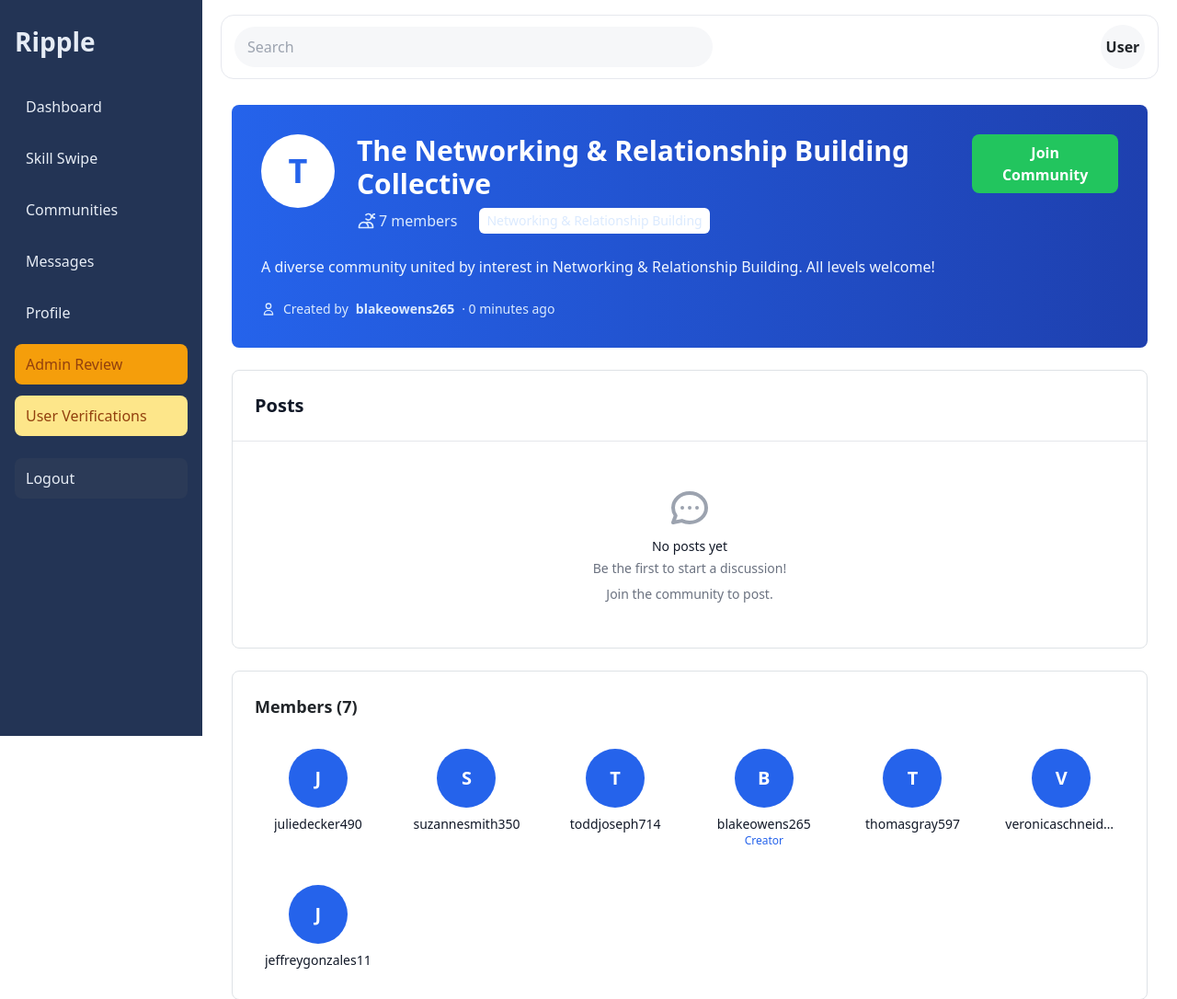
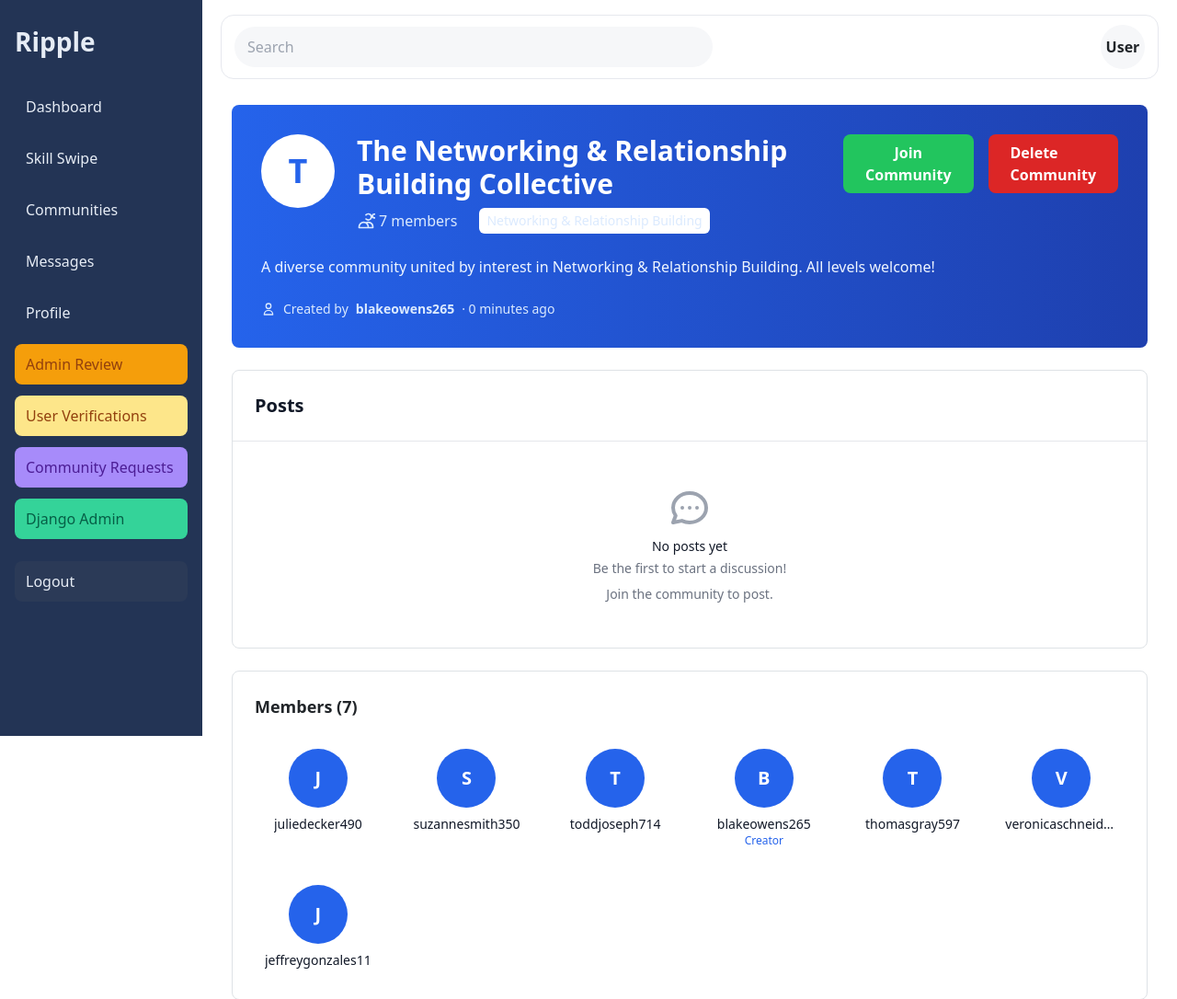
Before and after one commit to Ethan-Grey/Ripple, a Django app: page /communities/219/ in a window 1280 px wide. Shown: the top 1086 px of the page at 92% size. Run offline with Django 5.2, Linux system fonts and the light colour scheme; a user stored in the database is signed in; data comes from the database, SQL or seed files in the repository; both versions use the stored data as it was after the commit; some libraries are stand-ins or nearby versions.

Commit message:
feat: Add admin community management functionality
- Add admin community request review system with approve/reject actions
- Add admin-only community deletion with confirmation page
- Add Community Requests and Django Admin buttons to navbar for staff
- Fix community request redirect URL bug
- Add URL patterns for admin request review and community deletion

Provides comprehensive admin tools for managing community lifecycle
from request approval to deletion.

```diff
--- a/communities/templates/communities/community_detail.html
+++ b/communities/templates/communities/community_detail.html
@@ -23,6 +23,7 @@
             </div>
         </div>
 
+        <div class="flex gap-3">
             {% if user.is_authenticated %}
                 {% if is_member %}
                     <form method="POST" action="{% url 'communities:leave_community' community.pk %}">
@@ -40,6 +41,14 @@
                     </form>
                 {% endif %}
             {% endif %}
+
+            {% if user.is_staff %}
+                <a href="{% url 'communities:delete_community' community.pk %}"
+                   class="px-6 py-2 bg-red-600 text-white rounded-lg font-semibold hover:bg-red-700 transition-colors">
+                    Delete Community
+                </a>
+            {% endif %}
+        </div>
     </div>
 
     <p class="mt-4 text-blue-50">{{ community.description }}</p>
--- a/communities/urls.py
+++ b/communities/urls.py
@@ -27,4 +27,11 @@
     # Community requests
     path('request/', views.request_community, name='request_community'),
     path('my-requests/', views.my_community_requests, name='my_requests'),
+
+    # Admin: Community request review
+    path('admin/requests/', views.admin_community_requests, name='admin_community_requests'),
+    path('admin/requests/<int:request_id>/<str:action>/', views.admin_community_request_action, name='admin_community_request_action'),
+
+    # Admin: Delete community
+    path('<int:pk>/delete/', views.delete_community, name='delete_community'),
 ]
--- a/communities/views.py
+++ b/communities/views.py
@@ -1,5 +1,6 @@
 from django.shortcuts import render, get_object_or_404, redirect
 from django.contrib.auth.decorators import login_required
+from django.contrib.admin.views.decorators import staff_member_required
 from django.contrib import messages
 from django.http import JsonResponse
 from django.db.models import Count, Q, Prefetch
@@ -317,7 +318,7 @@
                 status='pending'
             ).exists():
                 messages.warning(request, "You already have a pending request for a community with this name.")
-                return redirect('communities:my_community_requests')
+                return redirect('communities:my_requests')
 
             CommunityRequest.objects.create(
                 requester=request.user,
@@ -328,7 +329,7 @@
             )
 
             messages.success(request, "Your community request has been submitted! Admins will review it soon.")
-            return redirect('communities:my_community_requests')
+            return redirect('communities:my_requests')
         else:
             messages.error(request, "All fields are required.")
 
@@ -369,3 +370,81 @@
         'post': post,
         'community': post.community
     })
+
+
+@staff_member_required
+def admin_community_requests(request):
+    """Admin view to review community requests"""
+    status_filter = request.GET.get('status', 'pending')
+    allowed_statuses = ['all', 'pending', 'approved', 'rejected']
+
+    if status_filter not in allowed_statuses:
+        status_filter = 'pending'
+
+    # Get requests based on status filter
+    requests_query = CommunityRequest.objects.select_related(
+        'requester', 'skill', 'reviewed_by'
+    )
+
+    if status_filter != 'all':
+        requests_query = requests_query.filter(status=status_filter)
+
+    requests_list = requests_query.order_by('-created_at')
+
+    return render(request, 'communities/admin_community_requests.html', {
+        'requests': requests_list,
+        'status_filter': status_filter,
+    })
+
+
+@staff_member_required
+def admin_community_request_action(request, request_id, action):
+    """Approve or reject a community request"""
+    community_request = get_object_or_404(CommunityRequest, pk=request_id)
+
+    if action == 'approve':
+        # Create the community
+        community = Community.objects.create(
+            name=community_request.name,
+            skill=community_request.skill,
+            description=community_request.description,
+            creator=community_request.requester,
+            is_approved=True
+        )
+        # Add the creator as a member
+        community.members.add(community_request.requester)
+
+        # Update request status
+        community_request.status = CommunityRequest.APPROVED
+        community_request.reviewed_by = request.user
+        community_request.reviewed_at = timezone.now()
+        community_request.save()
+
+        messages.success(request, f'Community "{community_request.name}" has been approved and created!')
+
+    elif action == 'reject':
+        # Update request status
+        community_request.status = CommunityRequest.REJECTED
+        community_request.reviewed_by = request.user
+        community_request.reviewed_at = timezone.now()
+        community_request.save()
+
+        messages.info(request, f'Community request "{community_request.name}" has been rejected.')
+
+    return redirect('communities:admin_community_requests')
+
+
+@staff_member_required
+def delete_community(request, pk):
+    """Delete a community (admin only)"""
+    community = get_object_or_404(Community, pk=pk)
+
+    if request.method == 'POST':
+        community_name = community.name
+        community.delete()
+        messages.success(request, f'Community "{community_name}" has been deleted.')
+        return redirect('communities:communities')
+
+    return render(request, 'communities/confirm_delete_community.html', {
+        'community': community
+    })
--- a/templates/base.html
+++ b/templates/base.html
@@ -27,6 +27,8 @@
                 {% if user.is_staff %}
                 <a class="nav-item" href="{% url 'skill_admin:skill_review' %}" style="background:#f59e0b;color:#92400e">Admin Review</a>
                 <a class="nav-item" href="{% url 'users:admin_user_verifications' %}" style="background:#fde68a;color:#92400e">User Verifications</a>
+                <a class="nav-item" href="{% url 'communities:admin_community_requests' %}" style="background:#a78bfa;color:#4c1d95">Community Requests</a>
+                <a class="nav-item" href="/admin/" style="background:#34d399;color:#065f46">Django Admin</a>
                 {% endif %}
                 <div style="flex:1"></div>
                 <a class="nav-item" href="{% url 'users:logout' %}" style="margin-top:auto;background:#2b3a57;color:#e6ecf5">Logout</a>
```
Also changed, not shown: communities/templates/communities/admin_community_requests.html (added, +120 -0 lines), communities/templates/communities/confirm_delete_community.html (added, +45 -0 lines), db.sqlite3. Lines whose indentation alone changed are shown as unchanged.
